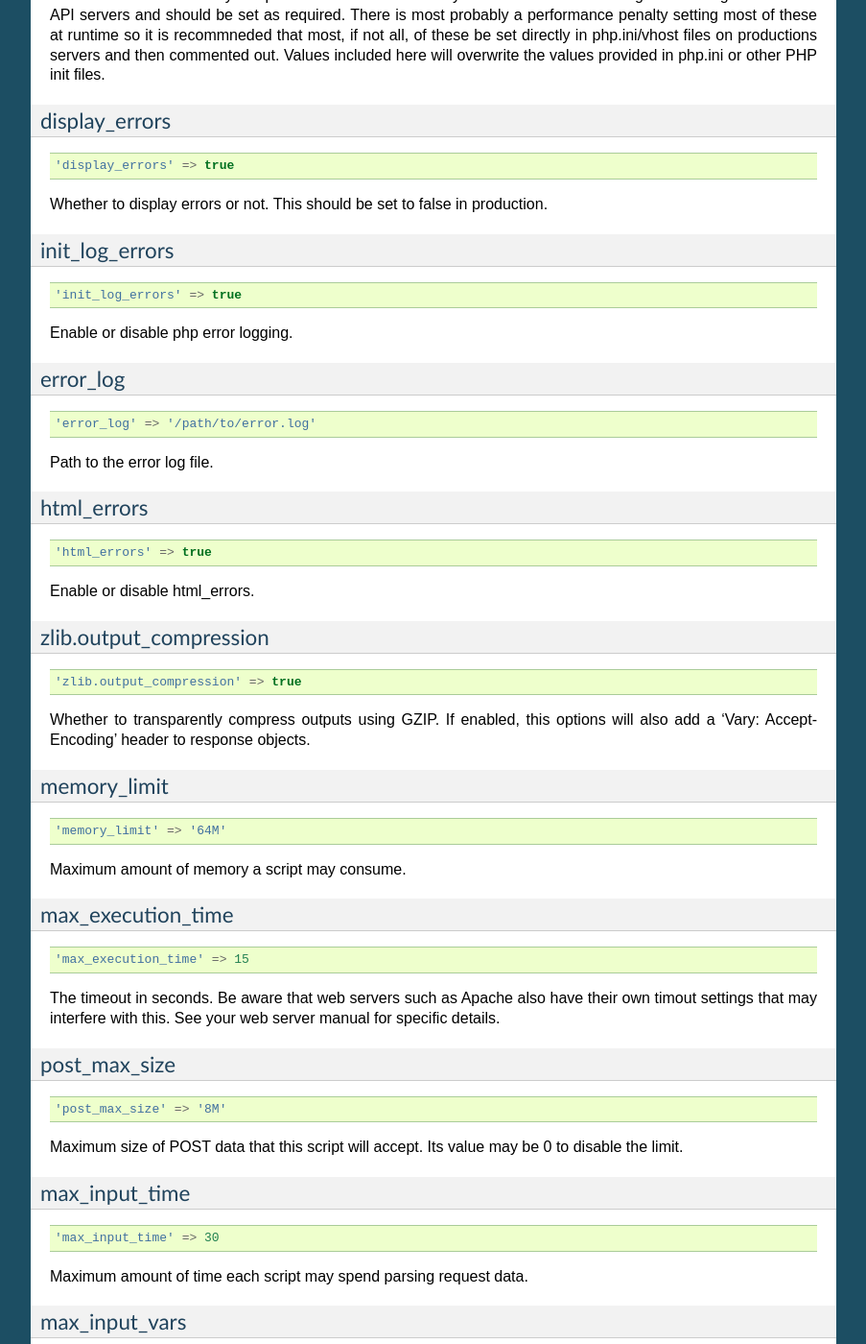
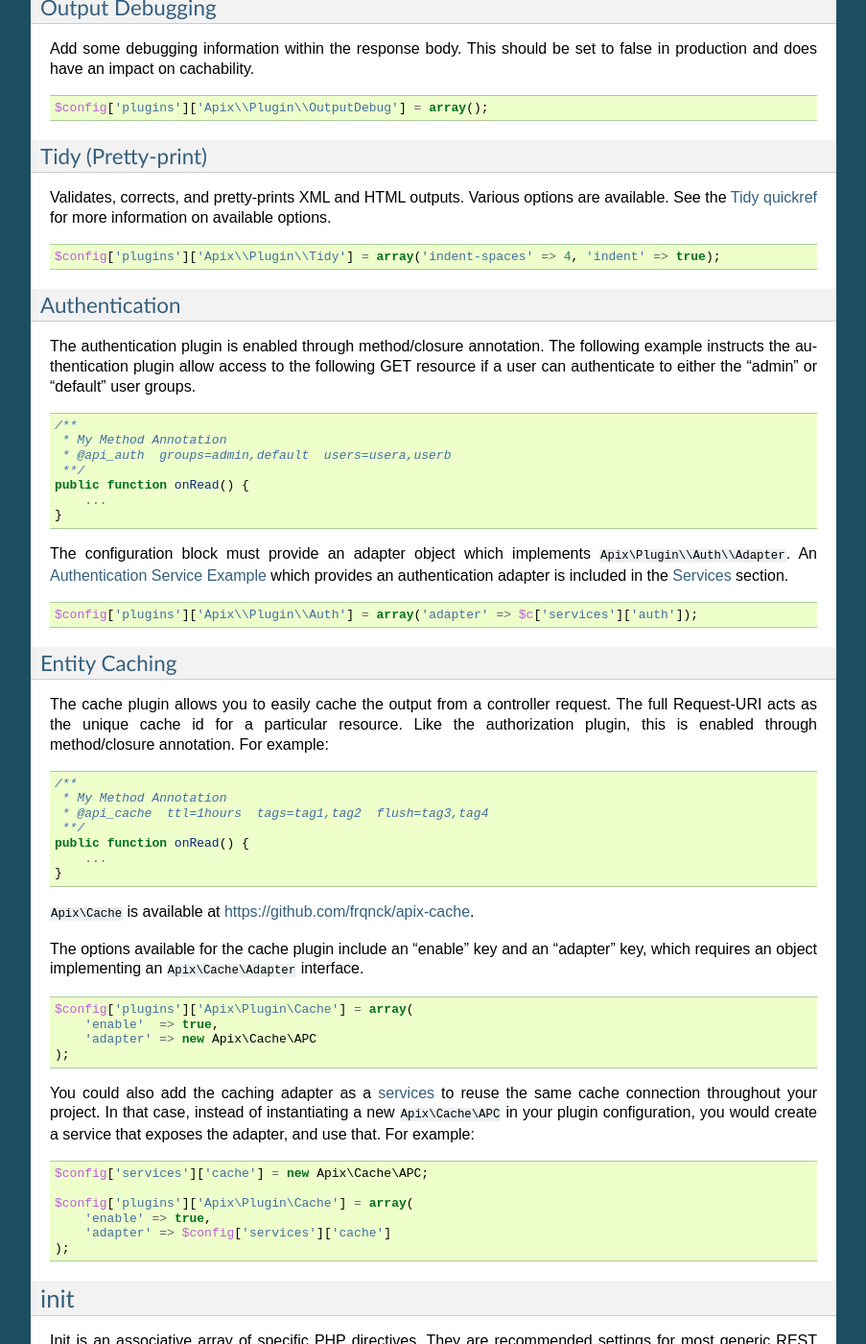
Before and after one commit to frqnck/apix, a Sphinx documentation site: the page built from docs/config.rst, in a window 1280 px wide and 1400 px high, scrolled down 5407 px. Shown: the whole window at 96% size, without its empty margins (198-1101 px from the left). Built offline with Sphinx 7.4.7, drawn with Linux system fonts in a browser that asks for light colours; cross-references to code outside the pages are shown as plain code; some of the changed text lies outside the part shown.

Commit message:
added plugin documentation

```diff
--- a/docs/advancedusage.rst
+++ /dev/null
@@ -1,2 +0,0 @@
-Advanced Usage
-==============
--- a/docs/config.rst
+++ b/docs/config.rst
@@ -1,5 +1,7 @@
 Configuration Options
 =====================
+
+.. contents:: Available Options
 
 Do not make changes to the distributed configuration file.  Rather, include the distributed configuration file in your own configuration file and overwrite the items that you would like to.  This eases the upgrade path when defaults are changed and new features are added.
 
@@ -167,10 +169,17 @@
 
 Perform a redirect on the path '/redirect/me' to 'hello/world'.
 
+.. _services:
+
 services
 --------
 
 The service defintions array is mostly used as a convenient container to define some generic/shared code.  For example, Authorization adapters and session data can be stored in the services array.  These items can later be retrieved using Apix\\Service::get().
+
+.. _authenticationadapter:
+
+Authentication Service Example
+^^^^^^^^^^^^^^^^^^^^^^^^^^^^^^
 
 An example Authentication service might look something like this:
 
@@ -214,7 +223,7 @@
 plugins
 -------
 
-Please see the :doc:`Plugin documentation <apix/plugin/plugin-abstract>` for more information on available event hooks and interface for Plugins.
+Please see the :doc:`Plugin documentation <plugins>` for more information on available event hooks and interface for Plugins.
 
 Plugins is an associative array where each plugin is definied using the plugins class name as the key, and an array defining options for that plugin as the value.  The options array is passed into the constructor for the specified plugin class.  For example:
 
@@ -234,27 +243,41 @@
 
 .. _signature:
 
-Apix\\Plugin\\OutputSign
-^^^^^^^^^^^^^^^^^^^^^^^^
+Output Signature
+^^^^^^^^^^^^^^^^
 
-Add the entity signature as part of the response body.
+Adds the entity signature as part of the response body.
+
+.. code-block:: php
+
+    $config['plugins']['Apix\\Plugin\\OutputSign'] = array();
 
 .. _debug:
 
-Apix\\Plugin\\OutputDebug
-^^^^^^^^^^^^^^^^^^^^^^^^^
+Output Debugging
+^^^^^^^^^^^^^^^^
 
 Add some debugging information within the response body.  This should be set to false in production and does have an impact on cachability.
 
-Apix\\Plugin\\Tidy
-^^^^^^^^^^^^^^^^^^
+.. code-block:: php
+
+    $config['plugins']['Apix\\Plugin\\OutputDebug'] = array();
+
+Tidy (Pretty-print)
+^^^^^^^^^^^^^^^^^^^
 
 Validates, corrects, and pretty-prints XML and HTML outputs.  Various options are available.  See the `Tidy quickref <http://tidy.sourceforge.net/docs/quickref.html>`_ for more information on available options.
 
-Apix\\Plugin\\Auth
-^^^^^^^^^^^^^^^^^^
+.. code-block:: php
 
-Authentication plugin.  This is enabled through method/closure annotation.  For example:
+    $config['plugins']['Apix\\Plugin\\Tidy'] = array('indent-spaces' => 4, 'indent' => true);
+
+Authentication
+^^^^^^^^^^^^^^
+
+The authentication plugin is enabled through method/closure annotation.  The following example instructs
+the authentication plugin allow access to the following GET resource if a user can authenticate to either
+the "admin" or "default" user groups.
 
 .. code-block:: php
 
@@ -266,10 +289,20 @@
         ...
     }
 
-Apix\\Plugin\\Cache
-^^^^^^^^^^^^^^^^^^^
+The configuration block must provide an adapter object which implements ``Apix\Plugin\\Auth\\Adapter``.
+An :ref:`authenticationadapter` which provides an authentication adapter is included in the :ref:`Services <services>` section.
 
-Plugin to cache the output of the controllers. The full Request-URI acts as the unique cache id.  This is enabled through method/closure annotation. For example:
+.. code-block:: php
+
+    $config['plugins']['Apix\\Plugin\\Auth'] = array('adapter' => $c['services']['auth']);
+
+
+Entity Caching
+^^^^^^^^^^^^^^
+
+The cache plugin allows you to easily cache the output from a controller request. The full Request-URI
+acts as the unique cache id for a particular resource.  Like the authorization plugin, this is enabled
+through method/closure annotation. For example:
 
 .. code-block:: php
 
@@ -281,16 +314,29 @@
         ...
     }
 
-Apix\\Cache is available at https://github.com/frqnck/apix-cache.
+``Apix\Cache`` is available at https://github.com/frqnck/apix-cache.
 
-The options available for the cache plugin include an "enable" key and an "adapter" key, which requires an object implementing an Apix\\Cache\\Adapter interface.
+The options available for the cache plugin include an "enable" key and an "adapter" key, which requires an object implementing an :php:class:`Apix\\Cache\\Adapter` interface.
 
 .. code-block:: php
 
-    'Apix\Plugin\Cache' => array(
+    $config['plugins']['Apix\Plugin\Cache'] = array(
         'enable'  => true,
         'adapter' => new Apix\Cache\APC
-    )
+    );
+
+You could also add the caching adapter as a :ref:`services` to reuse the same cache connection
+throughout your project.  In that case, instead of instantiating a new ``Apix\Cache\APC`` in your
+plugin configuration, you would create a service that exposes the adapter, and use that.  For example:
+
+.. code-block:: php
+
+    $config['services']['cache'] = new Apix\Cache\APC;
+
+    $config['plugins']['Apix\Plugin\Cache'] = array(
+	'enable' => true,
+	'adapter' => $config['services']['cache']
+    );
 
 init
 ----
--- a/docs/example.rst
+++ b/docs/example.rst
@@ -4,7 +4,7 @@
 Project Layout
 --------------
 
-Assume that our project is laid out as follows (using Composer):
+Assume that our project is laid out as follows:
 
 .. code-block:: text
 
--- a/docs/index.rst
+++ b/docs/index.rst
@@ -15,8 +15,7 @@
    quickstart
    config
    example
-   advancedusage
-   apix/index
+   plugins
 
 
 
--- /dev/null
+++ b/docs/plugins.rst
@@ -0,0 +1,172 @@
+Plugins
+=======
+
+APIx comes prepackaged with serveral plugins, but there is nothing stopping you from
+extending this functionality and building your own.  There are two available builtin
+plugin types that you may extend from which implement `SplObserver <http://www.php.net/manual/en/class.splobserver.php>`_.  The basic plugin is relatively
+straightforward but we'll delve into the :ref:`EntityPlugins` below.
+
+Plugins are activated by "hook" calls throughout the APIx process and should implement the
+`SplObserver::update <http://www.php.net/manual/en/splobserver.update.php>`_ method.  The
+plugin hook is defined by a static variable of the same name in your Plugin class.
+
+Here is an example taken from the :php:class:`OutputDebug` class.
+
+.. code-block:: php
+
+    <?php
+
+    namespace Apix\Plugin;
+    use Apix\Response;
+
+    class OutputDebug extends PluginAbstract {
+
+	public static $hook = array('response', 'early');
+
+	protected $options = array(
+	    'enable'     => false,              // whether to enable or not
+	    'name'       => 'debug',            // the header name
+	    'timestamp'  => 'D, d M Y H:i:s T', // stamp format, default to RFC1123
+	    'extras'     => null,               // extras to inject, string or array
+	);
+
+	public function update(\SplSubject $response) {
+	    if (false === $this->options['enable']) {
+		return false;
+	    }
+
+	    $request = $response->getRequest();
+	    $route = $response->getRoute();
+	    $headers = $response->getHeaders();
+	    $data = array(
+		'timestamp'     => gmdate($this->options['timestamp']),
+		'request'       => sprintf('%s %s%s',
+					$request->getMethod(),
+					$request->getRequestUri(),
+					isset($_SERVER['SERVER_PROTOCOL'])
+					? ' ' . $_SERVER['SERVER_PROTOCOL'] : null
+				  ),
+		'headers'       => $headers,
+		'output_format' => $response->getFormat(),
+		'router_params' => $route->getParams(),
+	    );
+
+	    if (defined('APIX_START_TIME')) {
+		$data['timing'] = round(microtime(true) - APIX_START_TIME, 3) . ' seconds';
+	    }
+
+	    if (null !== $this->options['extras']) {
+		$data['extras'] = $this->options['extras'];
+	    }
+
+	    $name = $this->options['name'];
+	    $response->results[$name] = $data;
+	}
+    }
+
+As you can see, this plugin will be activated at the beginning (``early``) of the ``response``
+event and makes some edits to the response object.
+
+Hooks
+-----
+
+There are several events that a plugin may hook into.  In order of when they fire, they are:
+
+* server, early
+* entity, early
+* entity, late
+* server, exception // if there is an exception
+* response, early
+* response, late
+* server, late
+
+Server Hook
+^^^^^^^^^^^
+
+The Server hook allows a user to create plugins that run before and after an entity is run and the response objects are generated.  The main server (:php:class:`Apix\Server`) is passed in to the
+plugin's update function.
+
+Entity Hook
+^^^^^^^^^^^
+
+The Entity Hooks fire before and after the required resource is called.  For example, if you're using
+the class method for controllers and are calling :php:func:`onRead()`, the entity hooks will fire
+immediately preceding and after that call.  Plugins that use the entity hooks will receive the entity
+object as the parameter in their update function.
+
+An example that uses the "entity, early" hook is the Authentication plugin which checks to see whether
+the requested resource is protected and then serves based on satisfying a permissions check.
+
+Response Hook
+^^^^^^^^^^^^^
+
+The Response hook is used to manipulate a response object following the completion of the entity calls.
+The "early" hook allows access to the response object before it is encoded into the requested format.
+The "late" hook allows access to the response object *after* is has been encoded.  Plugins that use the
+response hooks will receive the response object as the parameter in their update function.
+
+Some examples of plugins that use the "response, early" hook include the OutputDebug and OutputSign
+plugins.  The Tidy plugin makes use of the "response, late" hook in order to clean up the response
+output after it has been encoded appropriately (into JSON, XML, HTML, etc).
+
+.. _entityplugins:
+
+Entity Plugins
+--------------
+
+Entity Plugins have the unique ability to access the method or closure annotations of the entities that they associate with.  The annotations are parsed and then available for use in the ``update`` method.
+The annotation tag is defined using the :php:attr:`PluginAbtractEntity::$annotation` property of your
+plugin.  APIx will then look in your entity definitions for the specified tag and parse out key=value
+pairs.
+
+In the following example we'll write a very quick (and incomplete) plugin that logs usage if the entity
+is successfully called.  The adapter should implement :php:class:`My\\Usage\\LogAdapter` which in
+this example would have a :php:func:`log` method which would, presumably, log usage.  This plugin will
+use the @api_logusage annotation.  If the annotation doesn't exist in the entity, this plugin will not
+call the adapter's log method.
+
+.. code-block:: php
+
+    <?php
+
+    namespace Apix\Plugin;
+
+    class UsageLogPlugin extends PluginAbstractEntity {
+
+	public static $hook = array('entity', 'late');
+	protected $options = array('adapter' => 'My\Usage\LogAdapter');
+	protected $annotation = 'api_logusage'
+
+	public function update(\SplSubject $entity) {
+	    $method = $this->getSubTagValues('method');
+	    $value = $this->getSubTagValues('value');
+
+	    if($method != null) {
+		$this->adapter->log($method, $value);
+	    }
+	}
+
+    }
+
+An example entity that makes use of the above plugin might look like this:
+
+.. code-block:: php
+
+    <?php
+
+    use Apix\Request;
+
+    class Echo {
+
+	/**
+	 * Echo out the data that was POSTed
+	 *
+	 * @return array
+	 * @api_logusage method=echo value=1
+	 */
+	public function onCreate(Request $request) {
+	    $data = $request->getBodyData();
+	    return array("echo" => $data);
+	}
+
+    }
--- a/docs/quickstart.rst
+++ b/docs/quickstart.rst
@@ -60,8 +60,8 @@
 
 config.php
 ----------
-The following example configuration file is used in the above examples.  Details on
-configuration options may be found in the Config documentation.
+The following example configuration file is used in the above examples.  Details on the function
+of these options may be found in the :doc:`/config` documentation.
 
 .. code-block:: php
 
```
Also changed, not shown: other parts of docs/index.rst (+0 -1 lines).
